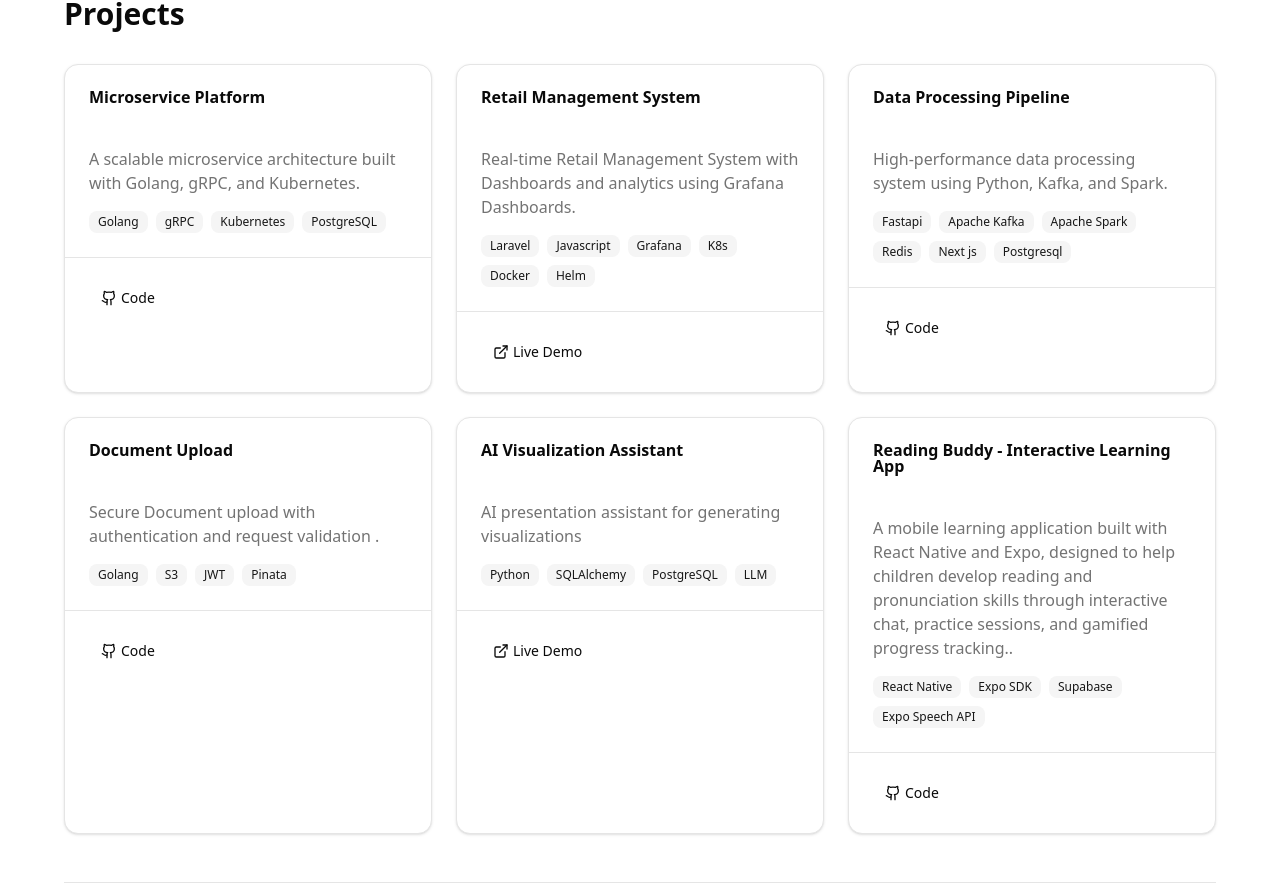
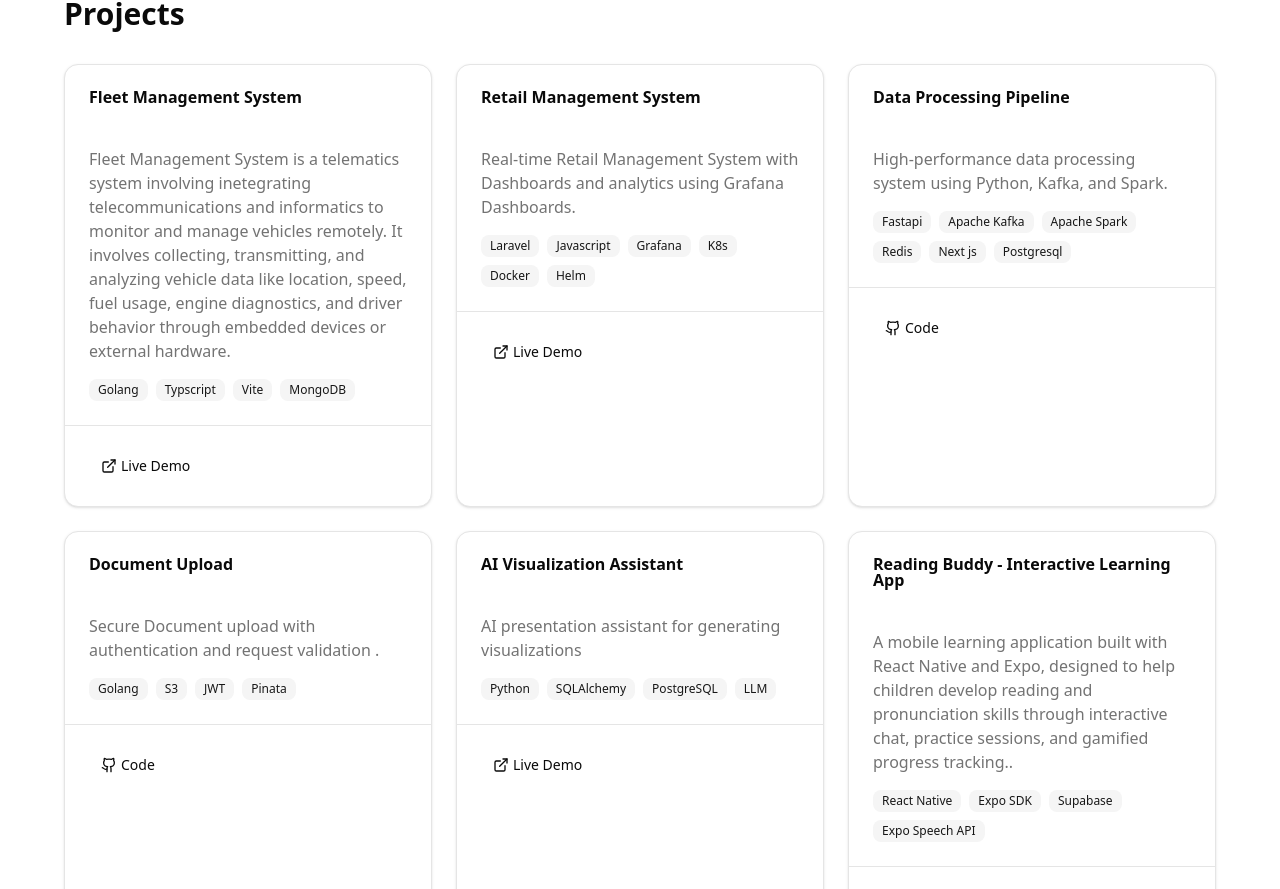
Before and after one commit to sangkips/portfolio, a Next.js app: page / in a window 1280 px wide. Shown: the part 1612-2501 px from the top of the page. Built offline with nearby package versions, Linux system fonts and the light colour scheme.

Commit message:
update fleet url

```diff
--- a/app/page.tsx
+++ b/app/page.tsx
@@ -205,11 +205,11 @@ export default function Home() {
 
             <div className="grid md:grid-cols-2 lg:grid-cols-3 gap-6">
               <ProjectCard
-                title="Microservice Platform"
-                description="A scalable microservice architecture built with Golang, gRPC, and Kubernetes."
-                technologies={["Golang", "gRPC", "Kubernetes", "PostgreSQL"]}
-                githubUrl="https://github.com/sangkips/grpc-orders-management"
-                // liveUrl="https://example.com/microservice-platform"
+                title="Fleet Management System"
+                description="Fleet Management System is a telematics system involving inetegrating telecommunications and informatics to monitor and manage vehicles remotely. It involves collecting, transmitting, and analyzing vehicle data like location, speed, fuel usage, engine diagnostics, and driver behavior through embedded devices or external hardware."
+                technologies={["Golang", "Typscript", "Vite", "MongoDB"]}
+                // githubUrl="https://github.com/sangkips/grpc-orders-management"
+                liveUrl="https://telematics-pearl.vercel.app/"
               />
 
               <ProjectCard
```
